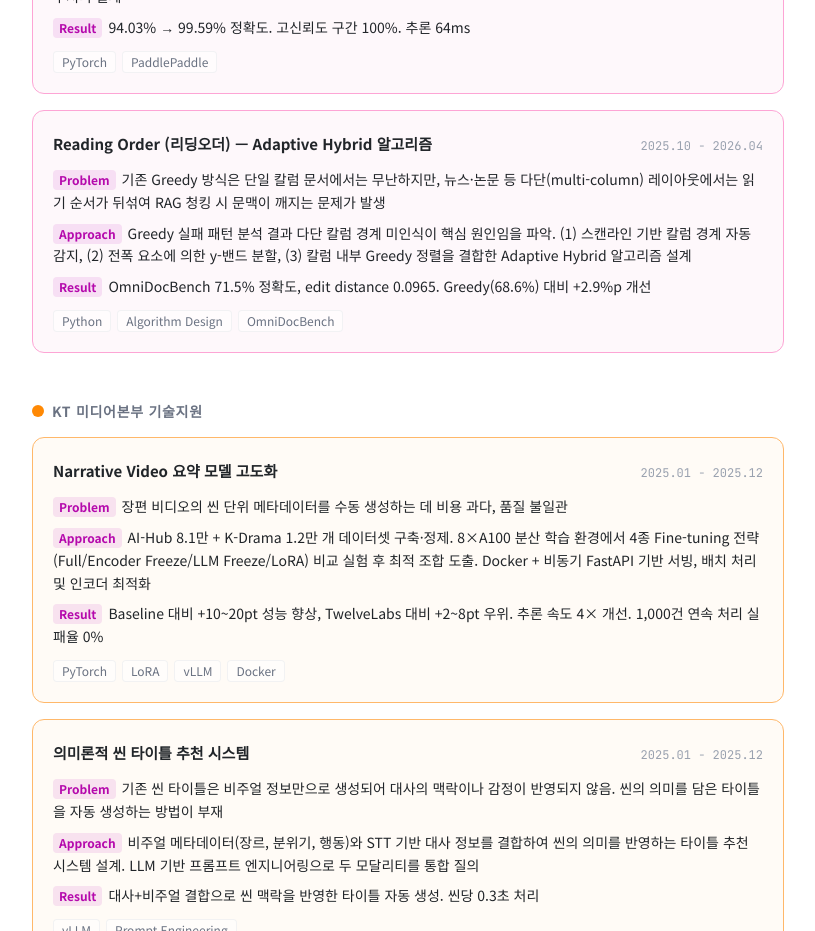
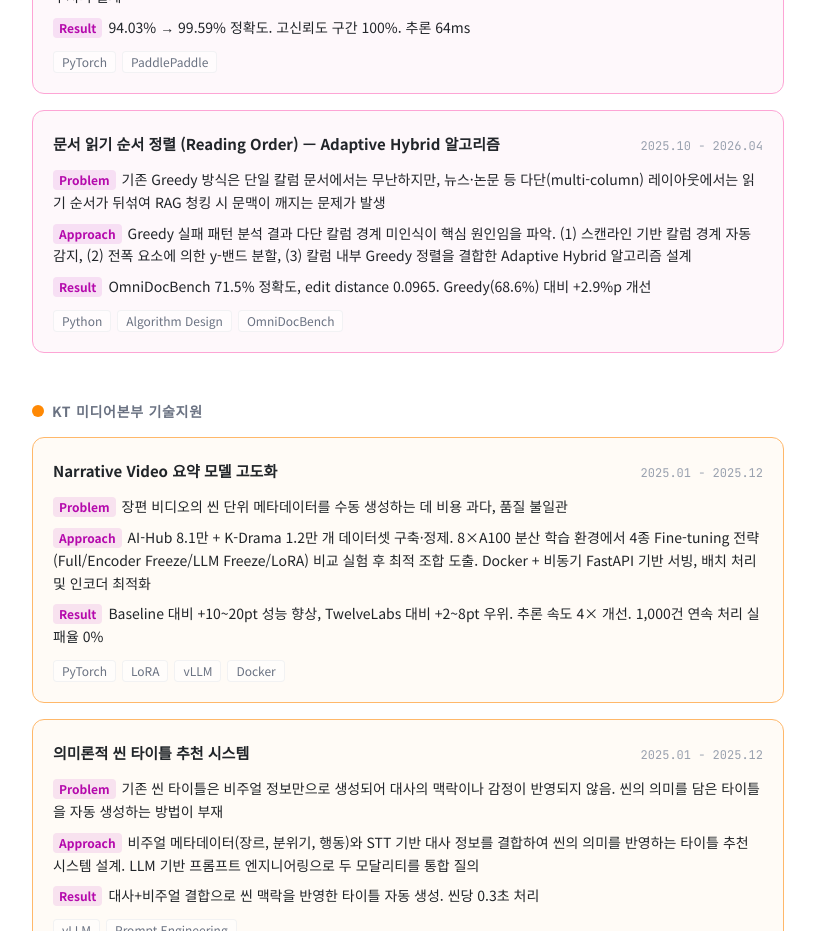
Before and after one commit to ilileun/profile, a Next.js app: page / in a window 1280 px wide. Shown: the part 1880-2811 px from the top of the page, without its empty margins (232-1047 px from the left). Built offline with nearby package versions, Linux system fonts and the light colour scheme.

Commit message:
Rename reading order title to Korean

```diff
--- a/src/payload/projects.ts
+++ b/src/payload/projects.ts
@@ -35,7 +35,7 @@ export const projects: Project[] = [
     techStack: ["PyTorch", "PaddlePaddle"],
   },
   {
-    title: "Reading Order (리딩오더) — Adaptive Hybrid 알고리즘",
+    title: "문서 읽기 순서 정렬 (Reading Order) — Adaptive Hybrid 알고리즘",
     period: "2025.10 - 2026.04",
     org: "메리츠화재 · KT 공동연구",
     problem:
```
